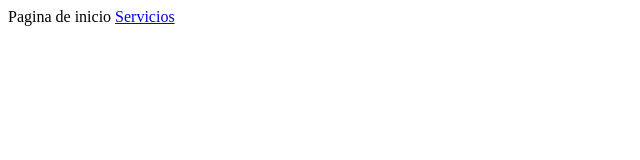
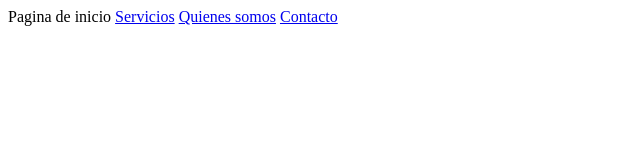
Before and after one commit to rodrigomadrigal/cursoGitBG, a plain HTML site: page index.html in a window 1280 px wide. Shown: the whole page, without its empty margins (0-640 px from the left). Drawn offline with Linux system fonts and the light colour scheme.

Commit message:
Agrego el fichero para la pagina de contacto y modifico la pagina principal para agregar el enlace

```diff
--- a/index.html
+++ b/index.html
@@ -1,2 +1,4 @@
 Pagina de inicio
 <a href="servicios.html">Servicios</a>
+<a href="quienessomos.html">Quienes somos</a>
+<a href="contacto.html">Contacto</a>
```
Also changed, not shown: contacto.html (added, +1 -0 lines).
